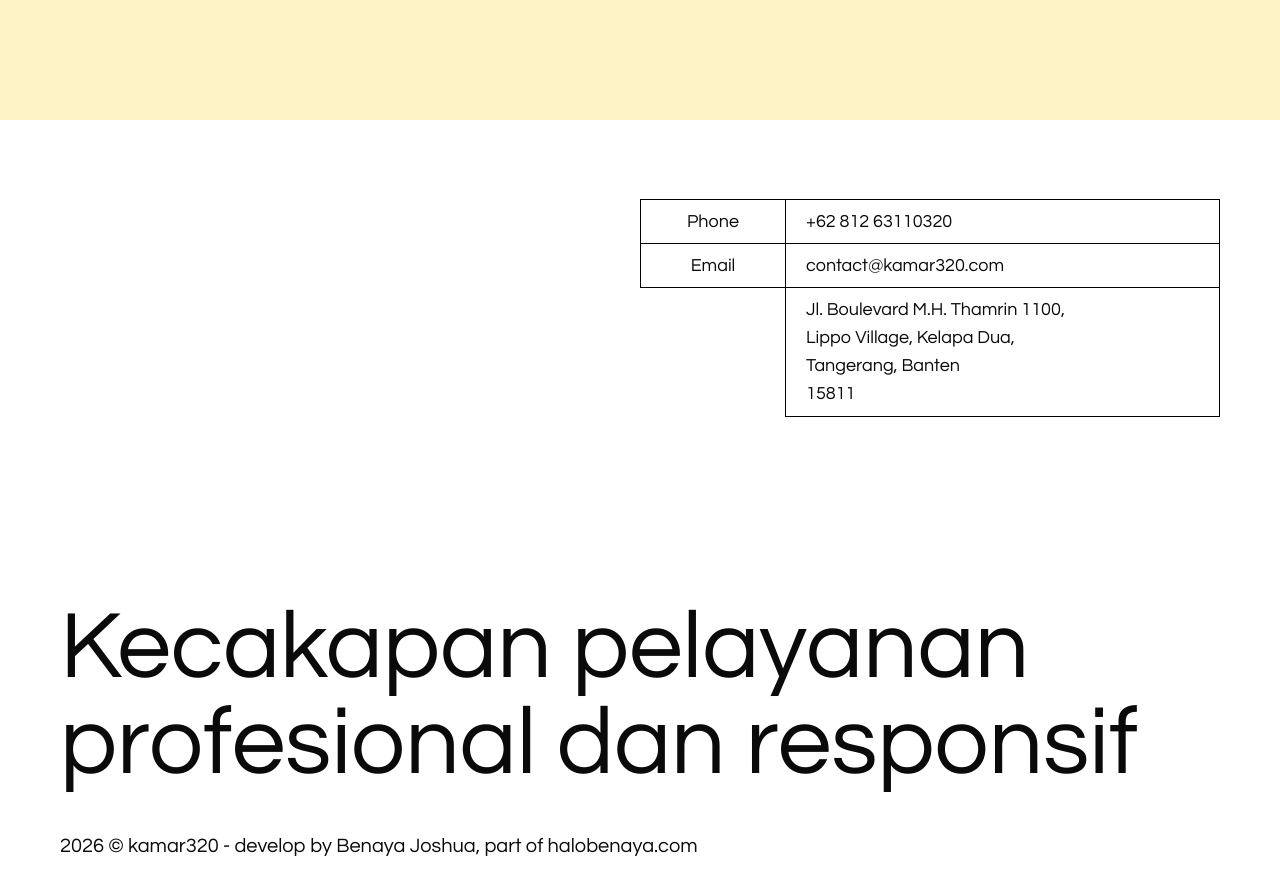
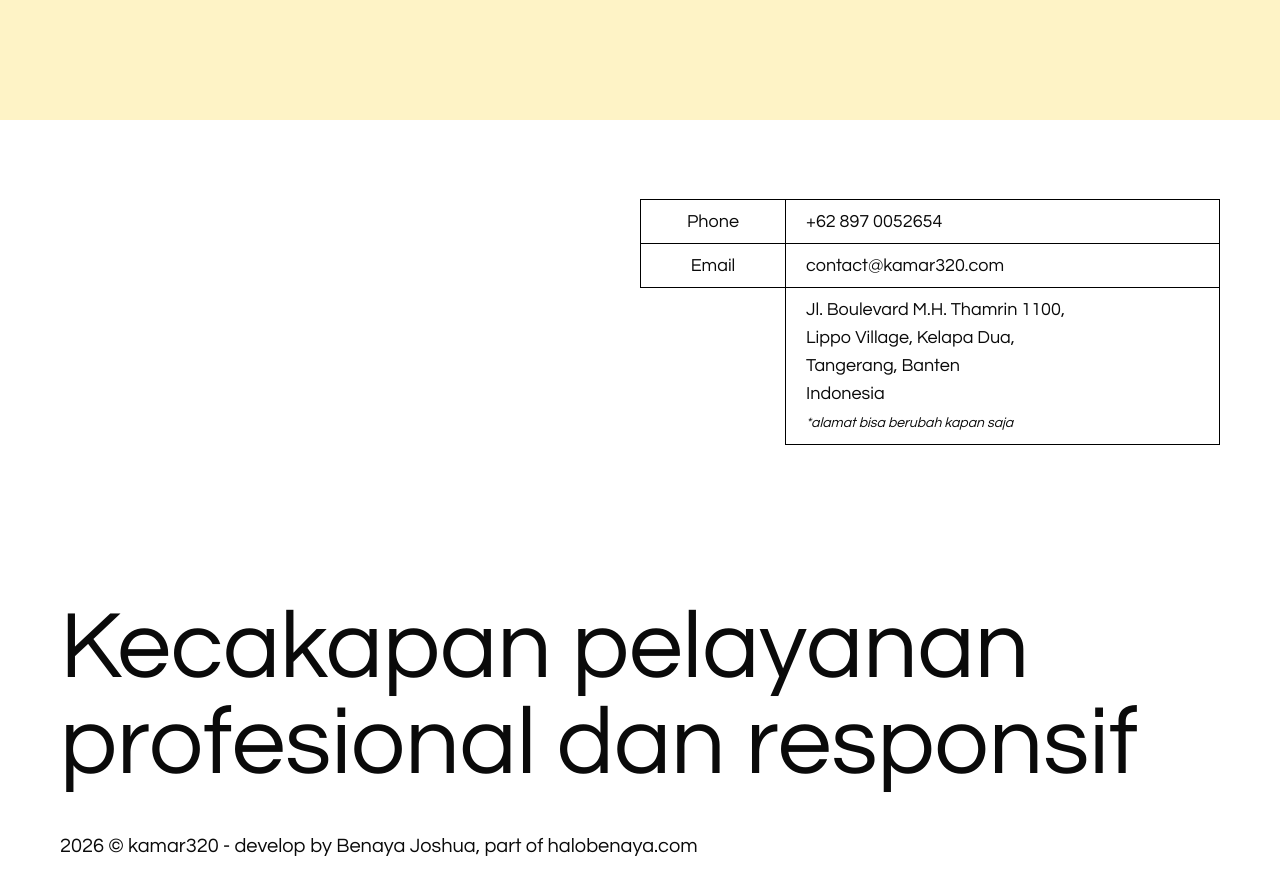
Before and after one commit to benayajosuaa/Frontend-Kav320, a Next.js app: page / in a window 1280 px wide. Shown: the part 680-1574 px from the top of the page. Built offline with nearby package versions, Linux system fonts and the light colour scheme.

Commit message:
update : update navbar

```diff
--- a/src/components/footer/index.tsx
+++ b/src/components/footer/index.tsx
@@ -13,10 +13,8 @@ const quesFont = Questrial({
 
 
 export default function NavigationBar() {
-
-
     return (
-        <div className={` ${quesFont.className} h-screen bg-transparent`}>
+        <div className={`relative isolate overflow-hidden ${quesFont.className} h-screen bg-transparent`}>
             {/* Section 1 */}
             <div>
                 {/* pembagian */}
@@ -34,7 +32,7 @@ export default function NavigationBar() {
                                 <p className="text-lg ">Phone</p>
                             </div>
                             <div className="pl-5 p-2 col-span-3 flex h-11 items-center  border-r border-b border-l border-black px-1">
-                                <p className="text-lg">+62 812 63110320</p>
+                                <p className="text-lg">+62 897 0052654</p>
                             </div>
                             <div className="flex h-11 items-center justify-center border-l  border-b border-black px-1">
                                 <p className="text-lg">Email</p>
@@ -47,7 +45,9 @@ export default function NavigationBar() {
                             <div className="bg-transparent h-11 border-0"/>
                             <div className="pl-5 p-2 col-span-3 flex h-auto items-center  border-r border-b border-l border-black px-1">
                                 <p className="text-lg">
-                                    Jl. Boulevard M.H. Thamrin 1100, <br/> Lippo Village, Kelapa Dua, <br/> Tangerang, Banten <br/>15811
+                                    Jl. Boulevard M.H. Thamrin 1100, <br/> Lippo Village, Kelapa Dua, <br/> Tangerang, Banten <br/>Indonesia
+                                    <br/>
+                                    <span className="text-sm italic">*alamat bisa berubah kapan saja</span>
                                 </p>
                             </div>
                         </div>
```
